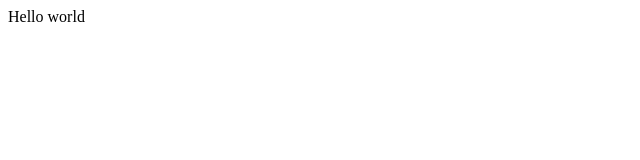
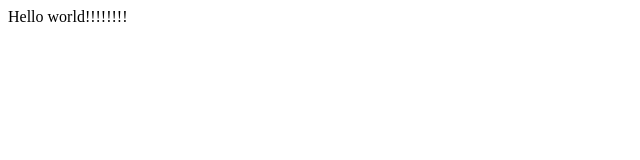
Before and after one commit to AikhelK/Aikhel_K, a plain HTML site: page index.html in a window 1280 px wide. Shown: the full height of the page, 0-640 px from the left. Drawn offline with Linux system fonts and the light colour scheme.

Commit message:
second commit

```diff
--- a/index.html
+++ b/index.html
@@ -9,6 +9,6 @@
 <body>
 
 
-    <div class="div1">Hello world</div>
+    <div class="div1">Hello world!!!!!!!!</div>
 </body>
 </html>
```
